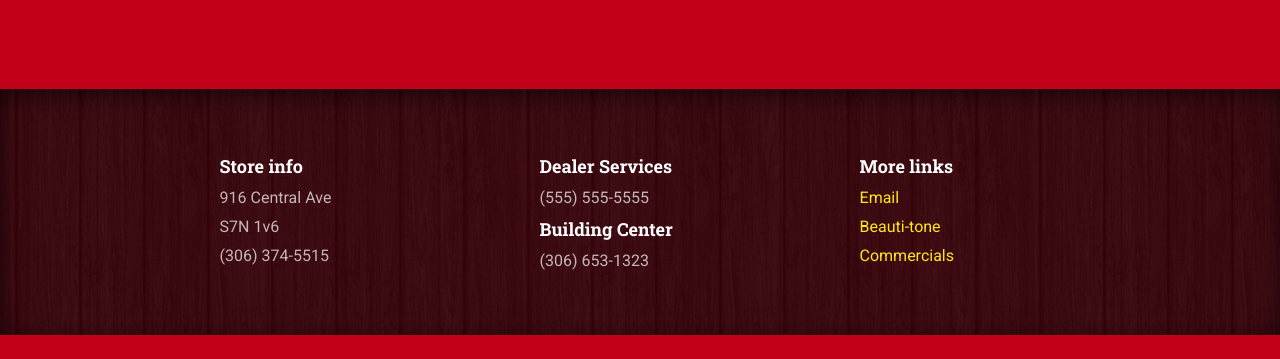
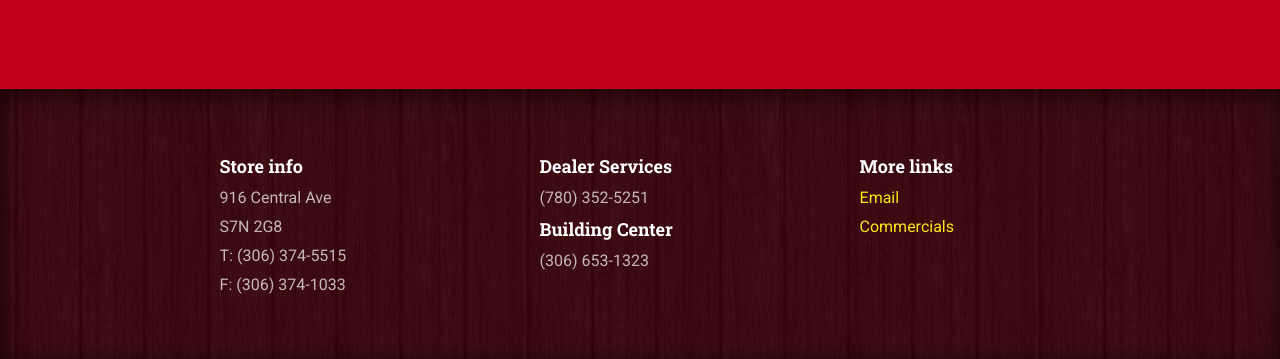
Before and after one commit to 7Mears/hardware, a plain HTML site: page index.html in a window 1280 px wide. Shown: the part 495-854 px from the top of the page. Before the commit the page ends 830 px from the top, so only its background shows below. Drawn offline with nearby package versions, Linux system fonts and the light colour scheme.

Commit message:
changed links on bottom and took away javascript

```diff
--- a/index.html
+++ b/index.html
@@ -55,28 +55,26 @@
       <ul class="info">
         <li class="title">Store info</li>
         <li>916 Central Ave</li>
-        <li>S7N 1v6</li>
-        <li>(306) 374-5515</li>
+        <li>S7N 2G8</li>
+        <li>T: (306) 374-5515</li>
+        <li>F: (306) 374-1033</li>
       </ul>
 
       <ul class="info">
         <li class="title">Dealer Services</li>
-        <li>(555) 555-5555</li>
+        <li>(780) 352-5251</li>
         <li class="title">Building Center</li>
         <li>(306) 653-1323</li>
       </ul>
 
       <ul class="info">
         <li class="title">More links</li>
-        <li><a href="#0">Email</a></li>
-        <li><a href="#0">Beauti-tone</a></li>
-        <li><a href="#0">Commercials</a></li>
+        <li><a href="https://mail.google.com/mail/u/0/">Email</a></li>
+        <li><a href="https://www.youtube.com/user/HomeHardwareStores/videos">Commercials</a></li>
       </ul>
 
     </div>
   </section>
 </div>
-<script src="//code.jquery.com/jquery-1.11.2.min.js"></script>
-<script src="app.js"></script>
 </body>
 </html>
```
